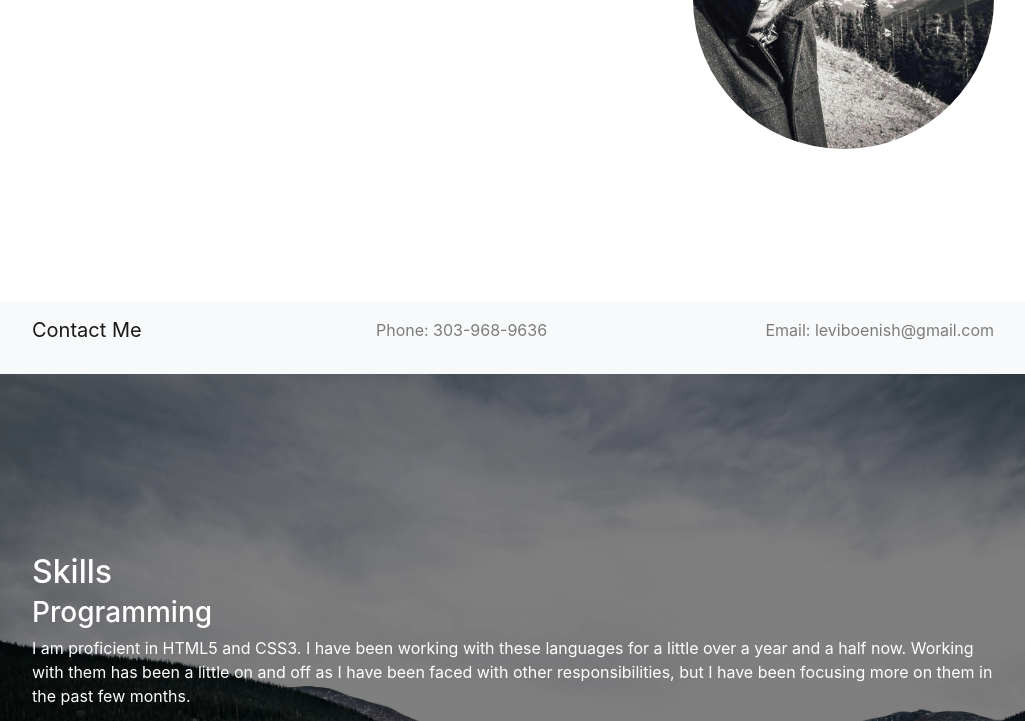
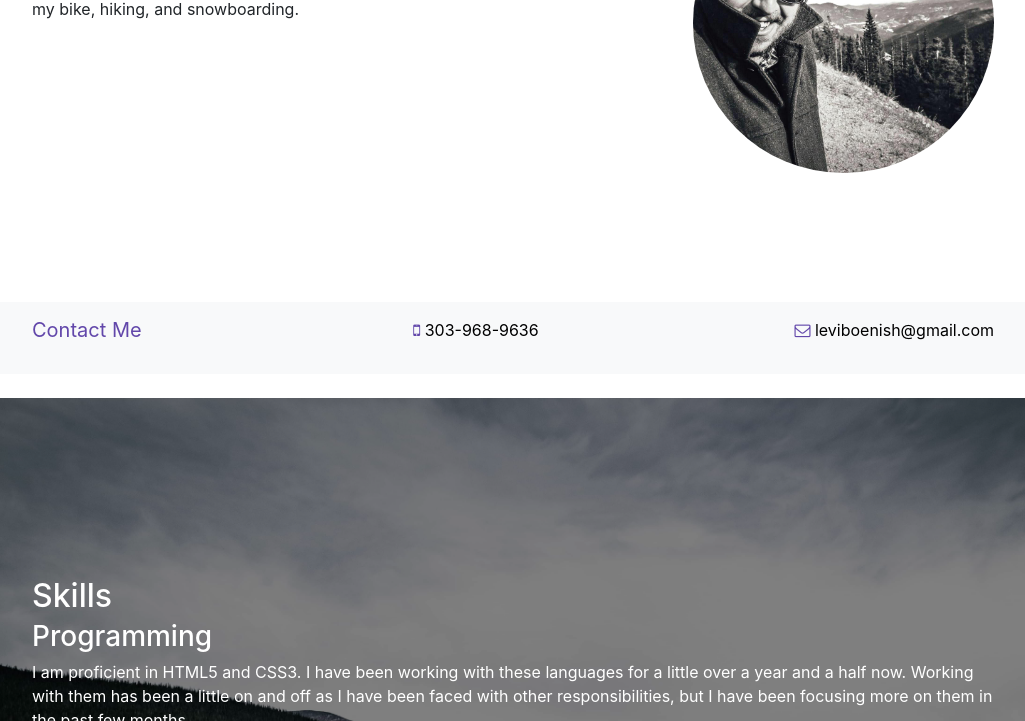
Before and after one commit to leviboenish/leviboenish.github.io, a plain HTML site: page index.html in a window 1280 px wide. Shown: the part 426-1147 px from the top of the page, without its empty margins (127-1152 px from the left). Drawn offline with Linux system fonts and the light colour scheme.

Commit message:
more cool styles

```diff
--- a/css/main.css
+++ b/css/main.css
@@ -1,3 +1,6 @@
+:root {
+	--brand-color: #6247AA;
+}
 section:nth-of-type(even) {
 	background-color: #f7f7f7;
 
@@ -43,6 +46,25 @@ section {
 	color: white;
 }
 
+i {
+	color: var(--brand-color);
+}
+
+.navbar .navbar-brand {
+
+	color: var(--brand-color);
+
+}
+
+a {
+	color: black;
+	text-decoration: none;
+}
+
+a:hover {
+	color: var(--brand-color);
+}
+
 
 
 @media (min-width: 1200px) {
@@ -52,3 +74,8 @@ section {
 }
 
 }
+@media (max-width: 576px) {
+.hidden-sm-down {
+	display: none;
+}
+}
--- a/index.html
+++ b/index.html
@@ -5,7 +5,9 @@
 		<title>Levi Boenish | Developer</title>
 		<!-- <link rel="stylesheet" type="text/css" href="reset.css"> -->
 		<link rel="stylesheet" type="text/css" href="css/bootstrap.min.css">
+		<<link rel="stylesheet" href="https://maxcdn.bootstrapcdn.com/font-awesome/4.7.0/css/font-awesome.min.css">
 		<link rel="stylesheet" href="css/main.css">
+
 		<!-- <link rel="stylesheet" type="text/css" href="lb_styles.css"> -->
 		<meta name="viewport" content="width=device-width, initial-scale=1">
 	</head>
@@ -23,7 +25,7 @@
 						<li class="nav-item"><a class="nav-link" href="#Skills">Skills</a></li>
 						<li class="nav-item"><a class="nav-link" href="#Goals">Goals</a></li>
 						<li class="nav-item"><a class="nav-link" href="#Experience">Experience</a></li>
-						<li class="nav-item"><a class="nav-link" href="#Contact">Contact</a></li>
+
 					</ul>
 
 				</div>
@@ -75,9 +77,9 @@
 		</section>
 		<nav id="Contact" class="navbar navbar-expand-lg navbar-light bg-light fixed-bottom">
 			<div class="container">
-				<p class="navbar-brand">Contact Me</p>
-				<p class="navbar-text">Phone: 303-968-9636</p>
-				<p class="navbar-text">Email: leviboenish@gmail.com</p>
+				<p class="navbar-brand hidden-sm-down">Contact Me</p>
+				<p class="navbar-text"><a href="tel:3039689636"><i class="fa fa-mobile" aria-hidden="true"></i> 303-968-9636</a></p>
+				<p class="navbar-text"><a href="mailto:leviboenish@gmail.com"><i class="fa fa-envelope-o" aria-hidden="true"></i> leviboenish@gmail.com</a></p>
 			</div>
 		</nav>
 		<script src="js/jquery.js"></script>
```
